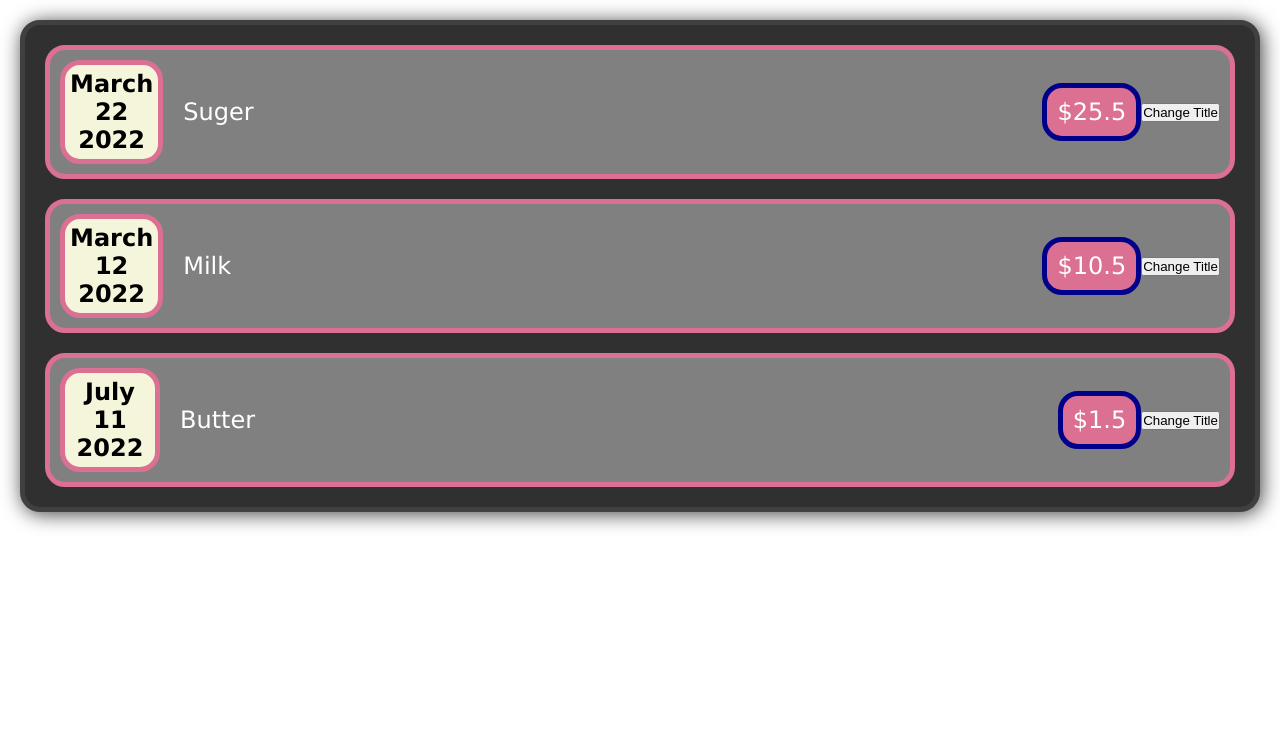
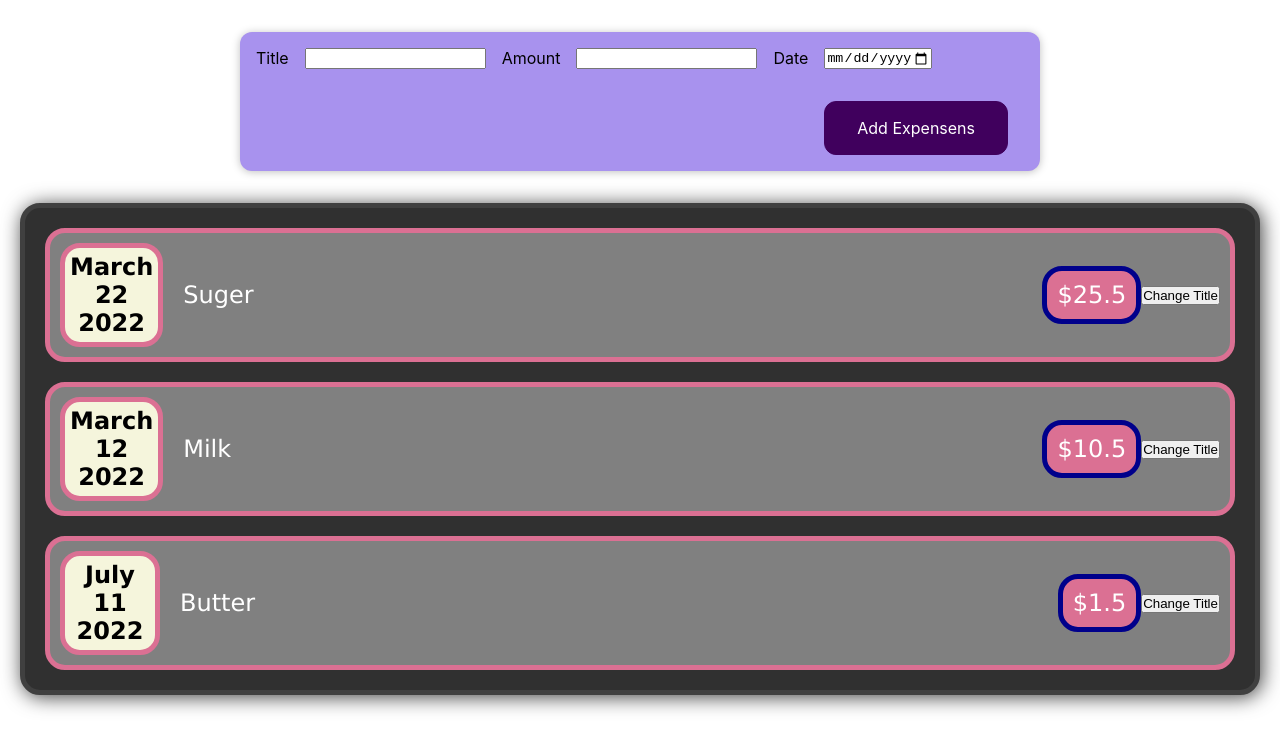
Before and after one commit to Yash1Hingu/LearnReact-ExpensenseTracker, a React (Create React App) app: page / in a window 1280 px wide. Shown: the top 750 px of the page. Built offline with nearby package versions, Linux system fonts and the light colour scheme.

Commit message:
Create Expensen Form component

```diff
--- a/src/App.js
+++ b/src/App.js
@@ -1,5 +1,6 @@
 import './App.css';
 import ExpensensItem from './components/Expensens/ExpensensItem';
+import NewExpensen from './components/NewExpensen/NewExpensen.js';
 import Card from './components/UI/Card'
 const App = () => {
   const expensens = [
@@ -20,23 +21,26 @@
     }
   ]
   return (
+    <div>
+        <NewExpensen />
       <Card className="App">
         <ExpensensItem
-        title = {expensens[0].title}
-        amount = {expensens[0].amount}
-        date = {expensens[0].date}
+          title={expensens[0].title}
+          amount={expensens[0].amount}
+          date={expensens[0].date}
         ></ExpensensItem>
         <ExpensensItem
-        title = {expensens[1].title}
-        amount = {expensens[1].amount}
-        date = {expensens[1].date}
+          title={expensens[1].title}
+          amount={expensens[1].amount}
+          date={expensens[1].date}
         ></ExpensensItem>
         <ExpensensItem
-        title = {expensens[2].title}
-        amount = {expensens[2].amount}
-        date = {expensens[2].date}
+          title={expensens[2].title}
+          amount={expensens[2].amount}
+          date={expensens[2].date}
         ></ExpensensItem>
       </Card>
+    </div>
   );
 }
 
--- /dev/null
+++ b/src/components/NewExpensen/ExpensenForm.css
@@ -0,0 +1,26 @@
+.new-expense__controls {
+    display: flex;
+    flex-wrap: wrap;
+    gap: 1rem;
+    margin-bottom: 1rem;
+    text-align: left;
+}
+
+.new-expense__control label {
+    font-weight: bold;
+    margin-bottom: 0.5rem;
+    display: block;
+}
+
+.new-expense__control input {
+    font: inherit;
+    padding: 0.5rem;
+    border-radius: 6px;
+    border: 1px solid #ccc;
+    width: 20rem;
+    max-width: 100%;
+}
+
+.new-expense__actions {
+    text-align: right;
+}
--- /dev/null
+++ b/src/components/NewExpensen/ExpensenForm.js
@@ -0,0 +1,27 @@
+import './ExpensenForm.css'
+
+const ExpensenForm = () => {
+    return (
+        <form action="">
+            <div className="new-expense__controls">
+                <div className="new-expense__controls">
+                    <label>Title</label>
+                    <input type="text"/>
+                </div>
+                <div className="new-expense__controls">
+                    <label>Amount</label>
+                    <input type="number" min="0.01"/>
+                </div>
+                <div className="new-expense__controls">
+                    <label>Date</label>
+                    <input type="date" min="2019-01-01" max="2024-01-01"/>
+                </div>
+            </div>
+            <div className="new-expense__actions">
+                <button type="submit">Add Expensens</button>
+            </div>
+        </form>
+    );
+}
+
+export default ExpensenForm
--- /dev/null
+++ b/src/components/NewExpensen/NewExpensen.css
@@ -0,0 +1,38 @@
+.new-expense {
+    background-color: #a892ee;
+    padding: 1rem;
+    margin: 2rem auto;
+    width: 50rem;
+    max-width: 95%;
+    border-radius: 12px;
+    text-align: center;
+    box-shadow: 0 1px 8px rgba(0, 0, 0, 0.25);
+}
+
+.new-expense button {
+    font: inherit;
+    cursor: pointer;
+    padding: 1rem 2rem;
+    border: 1px solid #40005d;
+    background-color: #40005d;
+    color: white;
+    border-radius: 12px;
+    margin-right: 1rem;
+}
+
+.new-expense button:hover,
+.new-expense button:active {
+    background-color: #510674;
+    border-color: #510674;
+}
+
+.new-expense button.alternative {
+    color: #220131;
+    border-color: transparent;
+    background-color: transparent;
+}
+
+.new-expense button.alternative:hover,
+.new-expense button.alternative:active {
+    background-color: #ddb3f8;
+}
--- /dev/null
+++ b/src/components/NewExpensen/NewExpensen.js
@@ -0,0 +1,11 @@
+import './NewExpensen.css'
+import ExpensenForm from './ExpensenForm';
+const NewExpensen = () => {
+    return (
+        <div className="new-expense">
+            <ExpensenForm />
+        </div>
+    );
+}
+
+export default NewExpensen
```
Lines whose indentation alone changed are shown as unchanged.
